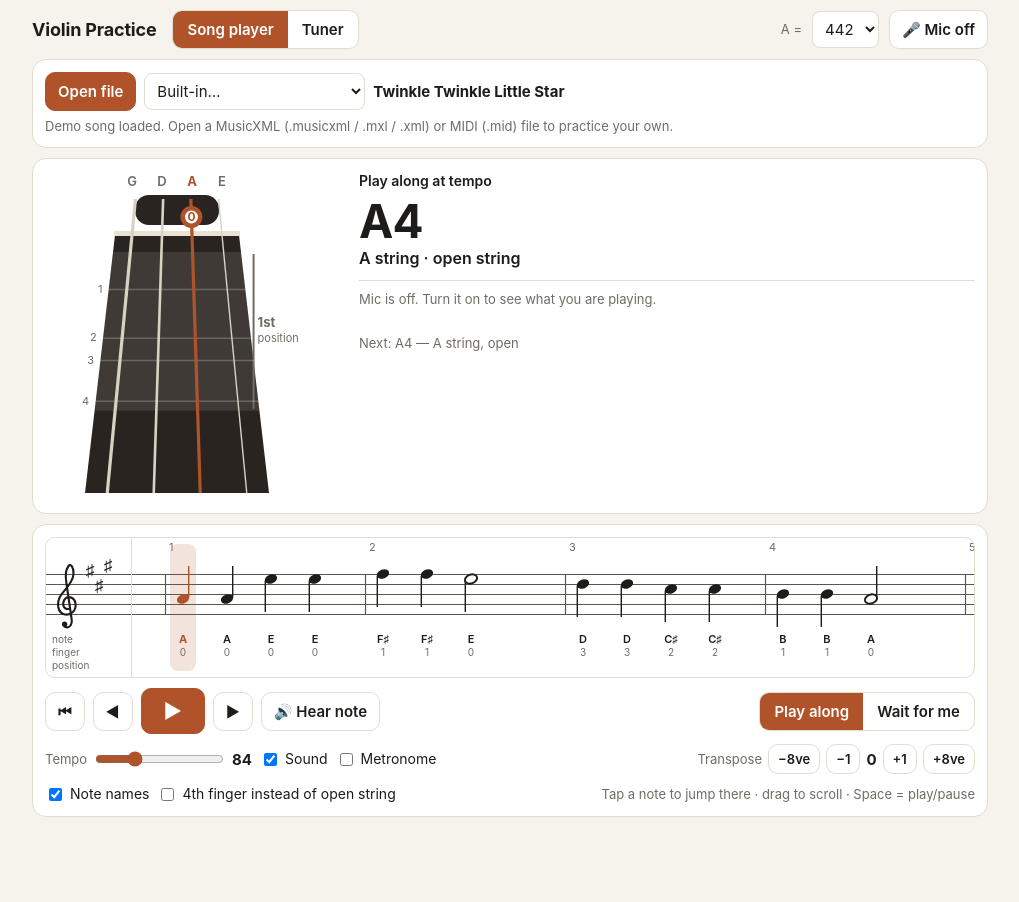
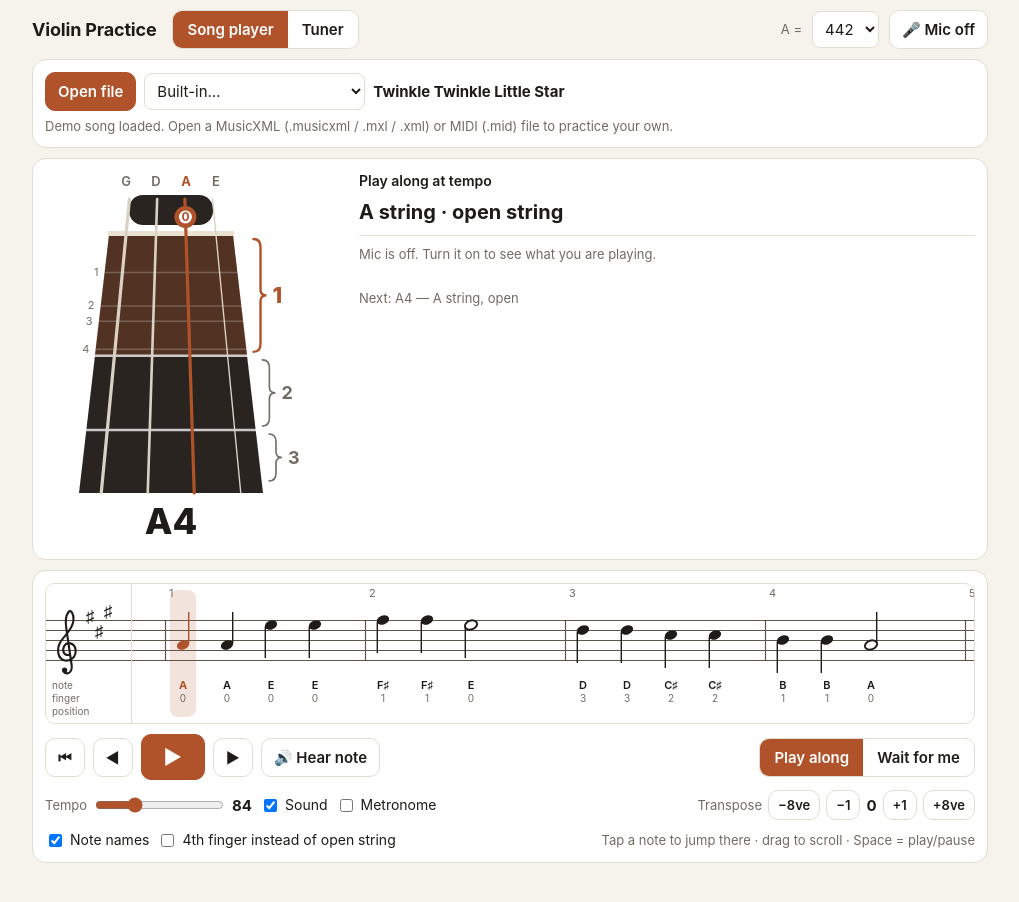
Before and after one commit to haritbd47/violin-practice, a plain HTML site: page index.html in a window 1280 px wide. Shown: the whole page, without its empty margins (130-1149 px from the left). Before the commit the page ends 867 px from the top, so only its background shows below. Drawn offline with Linux system fonts and the light colour scheme.

Commit message:
Show three fixed positions on the fingerboard with the note name below
Co-Authored-By: Claude Fable 5.2 <noreply@anthropic.com>
Claude-Session: https://claude.ai/code/session_01J1k39DScth9T9DLVY23YJA

```diff
--- a/index.html
+++ b/index.html
@@ -41,7 +41,7 @@
   .top{display:grid;grid-template-columns:auto 1fr;gap:14px;align-items:start}
   #info .status{min-height:22px;font-weight:600;font-size:14px}
   #info .now{font-size:46px;font-weight:700;line-height:1.05;letter-spacing:-.02em;margin-top:4px}
-  #info .where{font-size:16px;font-weight:600;margin-top:2px}
+  #info .where{font-size:20px;font-weight:700;margin-top:6px;line-height:1.3}
   #info .you{margin-top:10px;padding-top:8px;border-top:1px solid var(--line);font-size:14px;min-height:46px}
   #info .you b{font-size:20px}
   #info .next{margin-top:8px}
@@ -63,7 +63,7 @@
   .cents{text-align:center;font-weight:700;font-size:18px;min-height:26px}
   .strings{display:flex;gap:8px;justify-content:center;margin-top:14px;flex-wrap:wrap}
   @media (max-width:560px){
-    #info .now{font-size:34px} #tuner .big{font-size:72px} h1{display:none}
+    #info .where{font-size:16px} #tuner .big{font-size:72px} h1{display:none}
     .top{gap:10px}
   }
 </style>
@@ -97,7 +97,6 @@
         <canvas id="board"></canvas>
         <div id="info">
           <div class="status" id="status"></div>
-          <div class="now" id="now">–</div>
           <div class="where" id="where"></div>
           <div class="you" id="you"></div>
           <div class="next muted" id="next"></div>
@@ -194,43 +193,24 @@ function guessFifths(notes){
   let best=0,bs=-1; for(const f of [0,1,-1,2,-2,3,-3,4,-4,5,-5,6]){const t=((f*7)%12+12)%12; let s=0; for(const p of STEP_PC)s+=h[(p+t)%12]; if(s>bs+1e-9){bs=s;best=f;}}
   return best;
 }
-const ODN=[25,29,33,37], POSC=[0,0,1.6,1.8,2.6,3.2,3.8,4.4,5.0,5.6,6.2], ROM=['','I','II','III','IV','V','VI','VII','VIII','IX','X'], ORD=['','1st','2nd','3rd','4th','5th','6th','7th','8th','9th','10th'];
-const MS=[0,2,4,5,7,9,11,12,14,16,17,19,21,23,24,26];
-function noteOptions(d){
-  const out=[],m=d.midi,dn=d.oct*7+d.step;
-  const DS=[0,1,1,2,2,3,3,4,5,5,6,6];
-  for(let si=0;si<4;si++){const s=m-OPEN[si], pmax=si===3?10:3; if(s<0||s>(si===3?24:12))continue;
-    if(s===0){for(let p=1;p<=10;p++)out.push({si,s,pos:p,fin:0,open:true,c:POSC[p]*0.5+(S.use4&&si>0?2.5:0)});continue;}
-    let dd=dn-ODN[si]; const ds=7*Math.floor(s/12)+DS[s%12]; if(Math.abs(dd-ds)>1||dd<1)dd=Math.max(1,ds);
-    for(let p=1;p<=pmax;p++){const f=dd-p+1; if(f<1||f>4)continue; out.push({si,s,pos:p,fin:f,open:false,c:POSC[p]+(f===4&&!S.use4?0.5:0)});}
+const ODN=[25,29,33,37], DS=[0,1,1,2,2,3,3,4,5,5,6,6], ZB=[0,7.5,14.5,22.5];
+// Three fixed hand positions (zones) stacked along the string. Each zone holds four note names:
+// zone 1 = fingers 1-4 next to the nut, zone 2 starts where zone 1's 4th finger ends, zone 3 after that.
+function assignFingering(){
+  let hand=1;
+  for(const n of P.notes){const d=n.d,m=d.midi; d.f=null; d.shift=false; d.hand=hand;
+    if(m<55)continue;
+    let si=3; for(let i=0;i<3;i++){if(m<OPEN[i+1]){si=i;break;}}
+    let s=m-OPEN[si];
+    if(S.use4&&s===0&&si>0){si--;s=7;}
+    if(s===0){d.f={si,s,fin:0,pos:hand,open:true,note:''};continue;}
+    let dd=d.oct*7+d.step-ODN[si]; const ds=7*Math.floor(s/12)+DS[s%12]; if(Math.abs(dd-ds)>1||dd<1)dd=Math.max(1,ds);
+    if(dd>13||s>22){d.f={si,s,fin:-1,pos:0,high:true,note:''};continue;}
+    const z=Math.min(3,Math.floor((dd-1)/4)+1), fin=dd>12?4:((dd-1)%4)+1; let note='';
+    if(z===1){if((fin===1&&s===1)||(fin===2&&s===3)||(fin===4&&s===6))note='low';else if(fin===3&&s===6)note='high';}
+    if(dd>12)note='stretched';
+    d.f={si,s,fin,pos:z,open:false,note}; if(z!==hand){d.shift=true;hand=z;} d.hand=hand;
   }
-  return out;
-}
-// Choose string / hand position / finger for every note: stay in 1st position when possible,
-// move to 2nd or 3rd only when needed, and avoid jumping back and forth inside a phrase.
-function assignFingering(){
-  const layers=[];
-  for(const n of P.notes){
-    const m=n.d.midi; n.d.f=null; n.d.shift=false; n.d.hand=1;
-    if(m<55)continue;
-    const opts=noteOptions(n.d);
-    if(!opts.length){n.d.f={si:3,s:m-76,fin:-1,pos:0,high:true,note:''};continue;}
-    const layer=opts.map(o=>({o,n,cost:o.c,back:-1}));
-    if(layers.length){const pl=layers[layers.length-1];
-      for(const x of layer){let best=1e9,bi=-1;
-        for(let i=0;i<pl.length;i++){const a=pl[i];let t=0;
-          if(a.o.pos!==x.o.pos){const gap=n.start-(a.n.start+a.n.dur);{const dp=Math.abs(a.o.pos-x.o.pos);t+=(a.o.open||x.o.open||gap>=0.5)?0.8+0.2*dp:2.5+dp;}}
-          const dsx=Math.abs(a.o.si-x.o.si);t+=dsx===0?0:dsx===1?0.2:dsx;
-          const c=a.cost+t;if(c<best){best=c;bi=i;}}
-        x.cost+=best;x.back=bi;}}
-    layers.push(layer);
-  }
-  if(layers.length){let li=layers.length-1,bi=0;layers[li].forEach((x,i)=>{if(x.cost<layers[li][bi].cost)bi=i;});
-    for(;li>=0;li--){const x=layers[li][bi],o=x.o;let note='';
-      if(o.pos===1&&!o.open){if((o.fin===1&&o.s===1)||(o.fin===2&&o.s===3)||(o.fin===4&&o.s===6))note='low';else if(o.fin===3&&o.s===6)note='high';}
-      x.n.d.f={si:o.si,s:o.s,fin:o.fin,pos:o.pos,open:o.open,note};bi=x.back;}}
-  let hand=1;
-  for(const n of P.notes){const f=n.d.f; if(f&&!f.open&&!f.high){if(f.pos!==hand){n.d.shift=true;hand=f.pos;}} n.d.hand=hand;}
 }
 
 // ---------- parsers ----------
@@ -435,15 +415,14 @@ function setPart(i,auto){
     S.transpose=0;}
   refresh();
   let m='';
-  $('msg').textContent=rangeMsg()||(P.notes.length+' notes · '+P.measures.length+' measures · all in 1st position');
+  $('msg').textContent=rangeMsg()||(P.notes.length+' notes · '+P.measures.length+' measures · all in position 1');
 }
 function rangeMsg(){
-  const low=P.notes.filter(n=>n.d.midi<55).length, high=P.notes.filter(n=>n.d.f&&n.d.f.high).length, up=P.notes.filter(n=>n.d.f&&n.d.f.pos>1&&!n.d.f.open).length;
-  let m=''; const pl=(n,a,b)=>n+(n===1?' note '+a:' notes '+b);
-  if(low)m+=pl(low,'is','are')+' below the violin\'s lowest note (G3) — transpose up. ';
-  if(high)m+=pl(high,'is','are')+' above 10th position. ';
-  const hi4=P.notes.filter(n=>n.d.f&&n.d.f.pos>3&&!n.d.f.open).length;
-  if(up)m+=pl(up,'is','are')+' above 1st position'+(hi4?' ('+hi4+' in 4th position or higher)':'')+'; the rest are in 1st position.';
+  const c=f=>P.notes.filter(f).length, low=c(n=>n.d.midi<55), high=c(n=>n.d.f&&n.d.f.high), z2=c(n=>n.d.f&&!n.d.f.open&&n.d.f.pos===2), z3=c(n=>n.d.f&&!n.d.f.open&&n.d.f.pos===3);
+  const pl=(n,a,b)=>n+(n===1?' note '+a:' notes '+b); let m='';
+  if(low)m+=pl(low,'is','are')+' below the violin\'s lowest note (G3). ';
+  if(high)m+=pl(high,'is','are')+' above position 3. ';
+  if(z2||z3)m+='Position 2: '+z2+' notes · position 3: '+z3+' notes · the rest are in position 1.';
   return m;
 }
 function refresh(){
@@ -470,7 +449,7 @@ function refresh(){
   L.pxb=Math.max(44,Math.min(120,24/Math.max(gmin,0.2)));
   let mn=0,mx=8; for(const n of P.notes){if(n.d.pos<mn)mn=n.d.pos;if(n.d.pos>mx)mx=n.d.pos;}
   L.top=36+Math.max(0,mx-8)*5; L.bottom=L.top+40+Math.max(0,-mn)*5+16; L.h=L.bottom+(S.names?47:8);
-  L.lp=50+Math.abs(f)*9+8; {let sm=12;for(const n of P.notes){const f=n.d.f;if(f&&!f.high&&f.s+1.5>sm)sm=f.s+1.5;}L.smax=Math.min(25,sm);}
+  L.lp=50+Math.abs(f)*9+8; L.smax=22.5;
   $('bpm').value=S.bpm; $('bpmV').textContent=S.bpm; $('trV').textContent=(S.transpose>0?'+':'')+S.transpose;
 }
 const GAP=24;
@@ -663,7 +642,7 @@ function drawStaff(now){
     if(S.names){g.textAlign='center';g.textBaseline='alphabetic';g.fillStyle=isCur?TH.accent:TH.ink;g.font=(isCur?'700 ':'600 ')+'11px -apple-system,"Segoe UI",sans-serif';
       g.fillText(spellName(e.d,false),x,L.bottom+13);
       g.fillStyle=TH.muted;g.font='10px -apple-system,"Segoe UI",sans-serif';const f=e.d.f;g.fillText(f?(f.fin<0?'↑':String(f.fin)):'×',x,L.bottom+26);
-      if(e.d.shift){g.fillStyle=f.pos>1?TH.accent:TH.ink;g.font='700 11px Georgia,"Times New Roman",serif';g.fillText(ROM[f.pos],x,L.bottom+40);}
+      if(e.d.shift){g.fillStyle=f.pos>1?TH.accent:TH.ink;g.font='700 11px -apple-system,"Segoe UI",sans-serif';g.fillText(String(f.pos),x,L.bottom+40);}
       else if(f&&f.pos>1&&!f.open){g.fillStyle=TH.accent;g.fillRect(x-6,L.bottom+35.5,12,1.5);}}
   }
   // playhead in play mode
@@ -682,8 +661,8 @@ function drawStaff(now){
 
 function drawBoard(now){
   const cv=$('board'); const avail=Math.min(300,Math.max(150,document.querySelector('main').clientWidth*0.46)); const k=avail/300;
-  const g=fit(cv,300*k,330*k); g.scale(k,k);
-  const cx=132,NY=64,LEN=250,SM=L.smax||12;
+  const g=fit(cv,300*k,376*k); g.scale(k,k);
+  const cx=126,NY=64,LEN=250,SM=22.5;
   const yS=s=>NY+LEN*(1-Math.pow(2,-s/12))/(1-Math.pow(2,-SM/12));
   const xS=(i,y)=>{const u=(y-NY)/LEN;return cx+(i-1.5)*(30+u*16);};
   // scroll / pegbox
@@ -691,17 +670,19 @@ function drawBoard(now){
   // fingerboard
   g.beginPath();g.moveTo(cx-62,NY);g.lineTo(cx+62,NY);g.lineTo(cx+92,NY+LEN+8);g.lineTo(cx-92,NY+LEN+8);g.closePath();g.fill();
   const cur0=P&&P.notes[S.idx], hp=(cur0&&cur0.d.hand)||1, hwAt=y=>62+((y-NY)/LEN)*30;
-  // hand-position zone (where the four fingers sit)
-  {const R=[MS[hp]-1.4,Math.min(SM,MS[hp+3]+0.5)],y1=yS(R[0]),y2=yS(R[1]);
-    g.fillStyle=hp>1?TH.accent:'#ffffff';g.globalAlpha=hp>1?0.30:0.10;g.beginPath();g.moveTo(cx-hwAt(y1),y1);g.lineTo(cx+hwAt(y1),y1);g.lineTo(cx+hwAt(y2),y2);g.lineTo(cx-hwAt(y2),y2);g.closePath();g.fill();g.globalAlpha=1;
-    const ym=(y1+y2)/2,xr=cx+hwAt(ym)+7;g.textAlign='left';g.textBaseline='middle';g.fillStyle=hp>1?TH.accent:TH.muted;
-    g.font='700 13px -apple-system,"Segoe UI",sans-serif';g.fillText(ORD[hp],xr,ym-8);g.font='11px -apple-system,"Segoe UI",sans-serif';g.fillText('position',xr,ym+7);
-    g.strokeStyle=hp>1?TH.accent:TH.muted;g.lineWidth=2;g.beginPath();g.moveTo(xr-4,y1+2);g.lineTo(xr-4,y2-2);g.stroke();}
+  // three fixed positions (zones)
+  for(let z=1;z<=3;z++){const y1=yS(ZB[z-1]),y2=yS(ZB[z]),act=z===hp;
+    if(act){g.fillStyle=TH.accent;g.globalAlpha=0.30;g.beginPath();g.moveTo(cx-hwAt(y1),y1);g.lineTo(cx+hwAt(y1),y1);g.lineTo(cx+hwAt(y2),y2);g.lineTo(cx-hwAt(y2),y2);g.closePath();g.fill();g.globalAlpha=1;}
+    if(z<3){g.strokeStyle='rgba(255,255,255,.75)';g.lineWidth=2.5;g.beginPath();g.moveTo(cx-hwAt(y2),y2);g.lineTo(cx+hwAt(y2),y2);g.stroke();}
+    const ym=(y1+y2)/2,xb=cx+hwAt(y2)+6,a=y1+4,b=y2-4;
+    g.strokeStyle=act?TH.accent:TH.muted;g.lineWidth=act?2.4:1.6;g.lineCap='round';g.beginPath();
+    g.moveTo(xb,a);g.quadraticCurveTo(xb+7,a,xb+7,a+8);g.lineTo(xb+7,ym-6);g.quadraticCurveTo(xb+7,ym,xb+13,ym);g.quadraticCurveTo(xb+7,ym,xb+7,ym+6);g.lineTo(xb+7,b-8);g.quadraticCurveTo(xb+7,b,xb,b);g.stroke();
+    g.fillStyle=act?TH.accent:TH.muted;g.font=(act?'800 22px':'700 18px')+' -apple-system,"Segoe UI",sans-serif';g.textAlign='left';g.textBaseline='middle';g.fillText(String(z),xb+19,ym+1);}
   // tapes (first-position guide)
   g.font='11px -apple-system,"Segoe UI",sans-serif';g.textBaseline='middle';
   [[2,'1'],[4,'2'],[5,'3'],[7,'4']].forEach(([s,lab])=>{if(s>SM)return;const y=yS(s),hw=hwAt(y);
     g.strokeStyle='rgba(255,255,255,.22)';g.lineWidth=1.5;g.beginPath();g.moveTo(cx-hw,y);g.lineTo(cx+hw,y);g.stroke();
-    if(hp===1){g.fillStyle=TH.muted;g.textAlign='right';g.fillText(lab,cx-hw-6,y);}});
+    g.fillStyle=TH.muted;g.textAlign='right';g.fillText(lab,cx-hw-6,y);});
   // nut
   g.fillStyle='#e9e2d2';g.fillRect(cx-63,NY-4,126,5);
   const cur=P&&P.notes[S.idx], nxt=P&&P.notes[S.idx+1], cf=cur&&cur.d.f;
@@ -724,6 +705,7 @@ function drawBoard(now){
       if(cf.s===0){g.fillStyle=TH.card;g.beginPath();g.arc(x,y,6.5,0,Math.PI*2);g.fill();g.fillStyle=TH.accent;}
       else g.fillStyle='#fff';
       g.font='700 12px -apple-system,"Segoe UI",sans-serif';g.textAlign='center';g.textBaseline='middle';g.fillText(cf.fin<0?'↑':String(cf.fin),x,y+0.5);});}
+  if(cur){g.fillStyle=TH.ink;g.font='800 36px -apple-system,"Segoe UI",sans-serif';g.textAlign='center';g.textBaseline='middle';g.fillText(spellName(cur.d,true),cx,NY+LEN+38);}
 }
 
 const FN=['open string','1st finger','2nd finger','3rd finger','4th finger'];
@@ -732,17 +714,16 @@ function setText(id,v,html){if(cache[id]===v)return;cache[id]=v;if(html)$(id).in
 function drawInfo(){
   if(!P){return;}
   const cur=P.notes[S.idx],nxt=P.notes[S.idx+1];
-  setText('now',cur?spellName(cur.d,true):'–');
   let wh='';
   if(cur){const f=cur.d.f; if(!f)wh='Below the violin range — transpose up';
-    else if(f.high)wh='Above 10th position';
+    else if(f.high)wh='Above position 3';
     else if(f.open)wh=SNAME[f.si]+' string · open string';
-    else wh=SNAME[f.si]+' string · <span style="color:'+(f.pos>1?'var(--accent)':'inherit')+'">'+ORD[f.pos]+' position</span> · '+(f.note?f.note+' ':'')+FN[f.fin]+(cur.d.shift?' <span class="muted">(shift '+(f.pos>((S.idx>0&&P.notes[S.idx-1].d.hand)||1)?'up':'back down')+')</span>':'');}
+    else wh=SNAME[f.si]+' string · <span style="color:'+(f.pos>1?'var(--accent)':'inherit')+'">position '+f.pos+'</span> · '+FN[f.fin]+(f.note?' ('+f.note+')':'');}
   setText('where',wh,true);
   let nx='';
   if(nxt){const f=nxt.d.f;nx='Next: '+spellName(nxt.d,true);
-    if(f&&!f.high)nx+=' — '+SNAME[f.si]+' string, '+(f.open?'open':'finger '+f.fin)+(nxt.d.shift?' · <b style="color:var(--accent)">shift to '+ORD[f.pos]+' position</b>':'');
-    else if(f&&f.high)nx+=' — too high';}
+    if(f&&!f.high)nx+=' — '+SNAME[f.si]+' string, '+(f.open?'open':'finger '+f.fin)+(nxt.d.shift?' · <b style="color:var(--accent)">move to position '+f.pos+'</b>':'');
+    else if(f&&f.high)nx+=' — above position 3';}
   setText('next',nx,true);
   let st='';
   if(S.playing){ if(S.mode==='play')st=S.countIn?('Count-in: '+S.countIn):'Playing — note '+(S.idx+1)+' / '+P.notes.length;
@@ -796,7 +777,7 @@ $('bpm').oninput=e=>{const nb=+e.target.value; if(S.playing&&S.mode==='play'&&AC
 $('cSound').onchange=e=>{S.sound=e.target.checked;save();}; $('cMetro').onchange=e=>{S.metro=e.target.checked;save();};
 $('cNames').onchange=e=>{S.names=e.target.checked;refresh();save();}; $('cUse4').onchange=e=>{S.use4=e.target.checked;refresh();save();};
 document.querySelectorAll('[data-t]').forEach(b=>b.onclick=()=>{if(!P)return;const was=S.playing;stop();S.transpose=Math.max(-36,Math.min(36,S.transpose+(+b.dataset.t)));refresh();
-  $('msg').textContent=rangeMsg()||'All notes are in 1st position.';});
+  $('msg').textContent=rangeMsg()||'All notes are in position 1.';});
 document.querySelectorAll('[data-s]').forEach(b=>b.onclick=()=>{const c=ac();MIC.mute=performance.now()+2300;MIC.hist=[];tone(+b.dataset.s,c.currentTime+0.02,2.2,0.18,c.destination);});
 $('partSel').onchange=e=>setPart(+e.target.value,true);
 $('demoSel').onchange=e=>{if(e.target.value){setSong(demoSong(e.target.value));e.target.value='';}};
```
